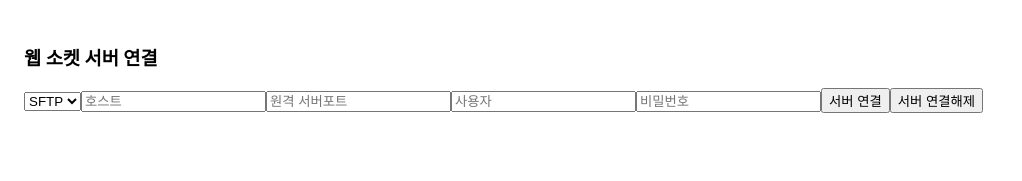
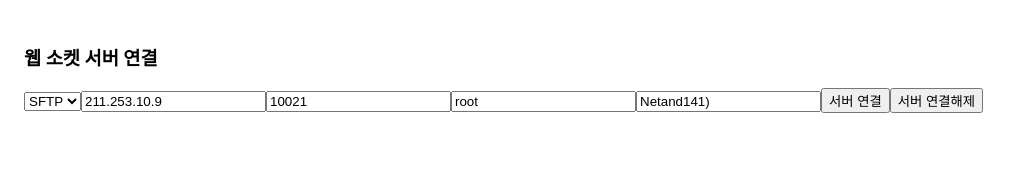
Before and after one commit to seob0701/avocado_sftp, a React (Create React App) app: page / in a window 1280 px wide. Shown: the top 181 px of the page, without its empty margins (0-1022 px from the left). Built offline with nearby package versions, Linux system fonts and the light colour scheme.

Commit message:
테이블 만들기

```diff
--- a/src/containers/Socket.js
+++ b/src/containers/Socket.js
@@ -5,13 +5,14 @@ const Socket = () => {
     const [connection, setConnection] = useState(false);
 
     const [protocol, setProtocol] = useState("sftp");
-    const [host, setHost] = useState("");
-    const [port, setPort] = useState("");
-    const [user, setUser] = useState("");
-    const [password, setPassword] = useState("");
+    const [host, setHost] = useState("211.253.10.9");
+    const [port, setPort] = useState("10021");
+    const [user, setUser] = useState("root");
+    const [password, setPassword] = useState("Netand141)");
 
     const [uuid, setUuid] = useState("")
     const [url, setUrl] = useState("")
+
 
     //원격서버 연결하기
     const connectServer = () => {
@@ -25,16 +26,10 @@ const Socket = () => {
         }
         const serverUrl = `ws://${host}:8080/ws/${protocol}`
         const ws = new WebSocket(serverUrl)
+        ws.onopen = (evt) => {
 
-        if (ws.readyState !== 1) {
-            console.log("연결중...")
-            // 잘못된 프로토콜 및 호스트 넘버 입력시 에러 핸들링!
-        }
+            console.log('연결되었습니다.')
 
-        ws.onopen = (evt) => {
-            ws.onerror = (evt) => {
-                console.log(evt.data)
-            }
             ws.send(JSON.stringify({
                 "requestType": "Connect",
                 "host": host,
@@ -47,6 +42,15 @@ const Socket = () => {
                 console.log(JSON.parse(evt.data))
                 setUuid(JSON.parse(evt.data).uuid)
                 setConnection(true)
+                ws.send(JSON.stringify({
+                    "requestType" : "Command",
+                    "uuid" : JSON.parse(evt.data).uuid,
+                    "message" : "ls /etc"
+                }))
+                ws.onmessage = (evt)=>{
+                    console.log(JSON.parse(evt.data))
+                }
+            }
         }
         ws.onclose = (evt) => {
             if (evt.code !== 1000) {
@@ -55,10 +59,13 @@ const Socket = () => {
             console.log('서버 연결이 종료되었습니다.')
             setConnection(false)
         }
+        ws.onerror = (evt) => {
+            console.log(evt.data)
         }
         setUrl(serverUrl)
     }
 
+    // 원격 서버 연결 해제하기
     const disconnectServer = () => {
         if (connection === false) {
             alert("연결된 서버가 없습니다.")
@@ -77,19 +84,23 @@ const Socket = () => {
                 console.log('연결이 해제되었습니다.')
                 console.log(JSON.parse(evt.data))
             }
-            ws.onclose = (evt) => {
-                console.log(`연결해제 에러코드 : ${evt.code}`)
+            setUrl("")
+            setUuid("")
             setConnection(false)
         }
         ws.onerror = (evt) => {
             console.log(`onerror excution`)
             setConnection(false)
         }
-            setUrl("")
-            setUuid("")
+        ws.onclose = (evt) => {
+            if (evt.code !== 1000) {
+                console.log(`에러코드 ${evt.code} 로 서버 연결이 종료됩니다.`)
+            }
+            console.log('서버 연결이 종료되었습니다.')
             setConnection(false)
         }
     }
+
     return (
         <div style={{padding: "24px"}}>
             {/* 웹 소켓 서버 연결 */}
@@ -102,12 +113,17 @@ const Socket = () => {
             <input type="text" name="port" value={port} onChange={(e) => setPort(e.target.value)}
                    placeholder="원격 서버포트"/>
             <input type="text" name="user" value={user} onChange={(e) => setUser(e.target.value)} placeholder="사용자"/>
-            <input type="password" name="password" value={password} onChange={(e) => setPassword(e.target.value)}
+            <input type="text" name="password" value={password} onChange={(e) => setPassword(e.target.value)}
                    placeholder="비밀번호"/>
             <button onClick={connectServer}>서버 연결</button>
             <button onClick={disconnectServer}>서버 연결해제</button>
             {/*  */}
-            {/*  */}
+            {/* 명령어 입력하기 */}
+            {connection &&
+            <div>
+                <h3>디렉토리 테이블</h3>
+            </div>
+            }
             {/*  */}
             {/*<input type="file"/>*/}
 
```
Lines whose indentation alone changed are shown as unchanged.
